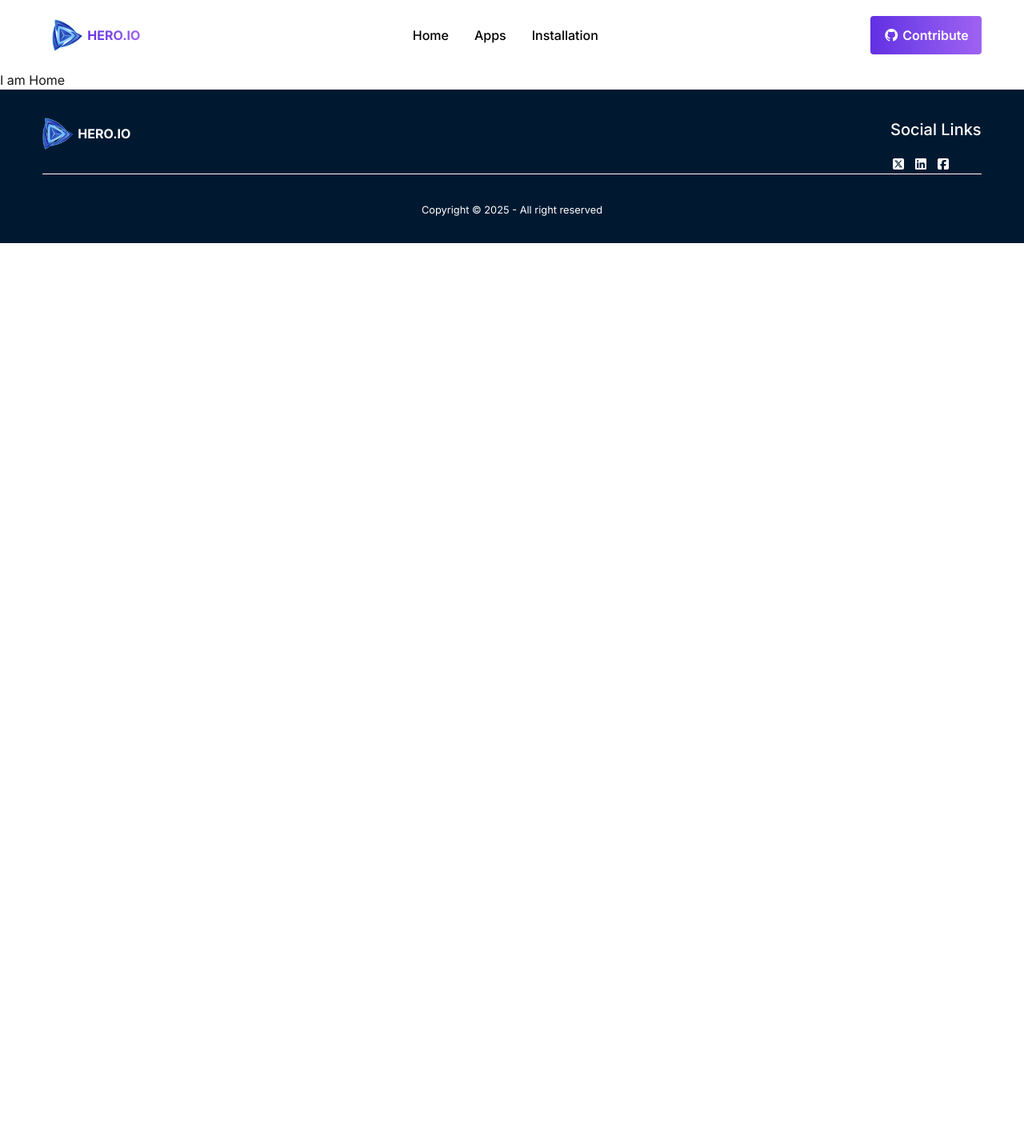
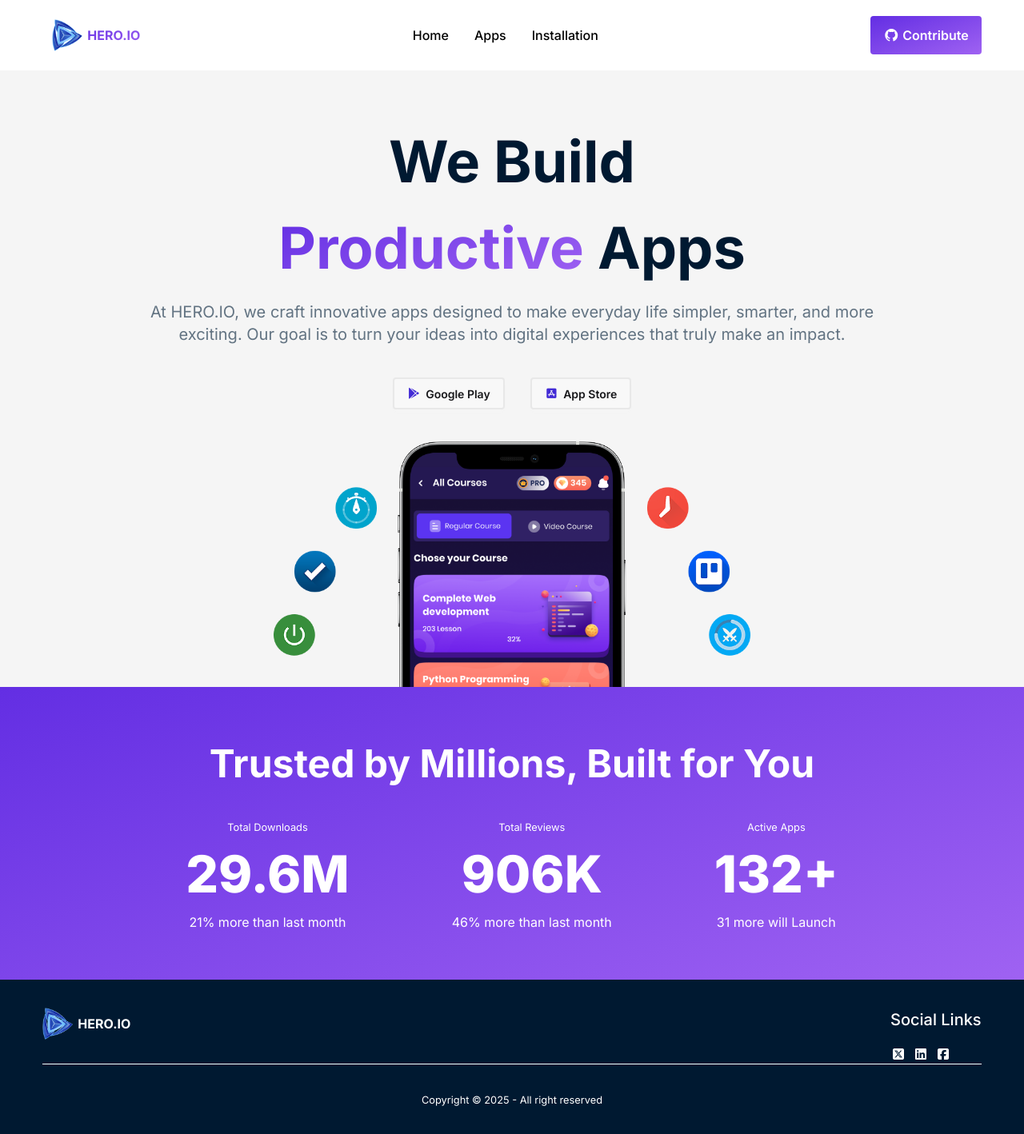
Before and after one commit to atikhassan64/atik-assignment-8, a React (Vite) app: page / in a window 1280 px wide. Shown: the whole page at 80% size. Before the commit the page ends 800 px from the top, so only its background shows below. Built offline with nearby package versions, Linux system fonts and the light colour scheme.

Commit message:
added the banner section

```diff
--- a/index.html
+++ b/index.html
@@ -2,7 +2,7 @@
 <html lang="en", data-theme="white">
   <head>
     <meta charset="UTF-8" />
-    <link rel="icon" type="image/svg+xml" href="/vite.svg" />
+    <link rel="icon" type="image/svg+xml" href="/src/assets/logo.png" />
     <meta name="viewport" content="width=device-width, initial-scale=1.0" />
     <link rel="stylesheet" href="https://cdnjs.cloudflare.com/ajax/libs/font-awesome/7.0.1/css/all.min.css" integrity="sha512-2SwdPD6INVrV/lHTZbO2nodKhrnDdJK9/kg2XD1r9uGqPo1cUbujc+IYdlYdEErWNu69gVcYgdxlmVmzTWnetw==" crossorigin="anonymous" referrerpolicy="no-referrer" />
     <title>atik-assignment-8</title>
--- /dev/null
+++ b/src/components/Banner/Banner.jsx
@@ -0,0 +1,31 @@
+import React from 'react';
+import heroImg from '../../assets/hero.png'
+import { Link } from 'react-router';
+
+const Banner = () => {
+    return (
+        <div className=' px-[10%] pt-[60px] max-w-11/12 mx-auto'>
+            <div>
+                <h2 className=' text-center font-bold text-[30px] md:text-[72px] text-[#001931]  '>We Build <br /> <span className='bg-[linear-gradient(160deg,#632EE3,#9F62F2)] bg-clip-text text-transparent '>Productive</span> Apps</h2>
+
+
+                <p className='text-[16px] md:text-xl text-[#627382] text-center mt-3'>At HERO.IO, we craft innovative apps designed to make everyday life simpler, smarter, and more exciting. Our goal is to turn your ideas into digital experiences that truly make an impact.</p>
+            </div>
+            <div className='flex justify-center items-center my-10 '>
+                <div className='flex flex-col md:flex-row justify-center items-center gap-4'>
+                    <div className=''>
+                        <Link to='https://play.google.com/store/games?hl=en' target='-blank'><button className='btn  border-2 mr-4 '><i class="fa-brands text-primary fa-google-play "></i> Google Play</button></Link>
+                    </div>
+                    <div className=''>
+                        <Link to='https://www.apple.com/app-store/' target='-blank'><button className='btn border-2 '><i class="fa-brands text-primary fa-app-store-ios"></i>App Store</button></Link>
+                    </div>
+                </div>
+            </div>
+            <div>
+                <img src={heroImg} alt="Hero Image" className='mx-auto w-[90%] md:w-[65%] ' />
+            </div>
+        </div>
+    );
+};
+
+export default Banner;
--- a/src/components/Header/Header.jsx
+++ b/src/components/Header/Header.jsx
@@ -31,14 +31,14 @@ const Header = () => {
 
                 <div className='flex items-center gap-1 ml-3'>
                     <img src={logo} alt="" className='w-10 h-10' />
-                    <h2 className='font-bold bg-gradient-to-r from-[#632EE3] to-[#9F62F2] bg-clip-text text-transparent  '>HERO.IO</h2>
+                    <h2 className='font-bold bg-[linear-gradient(160deg,#632EE3,#9F62F2)] bg-clip-text text-transparent  '>HERO.IO</h2>
                 </div>
 
             </div>
             <div className='hidden md:flex '>
                 {links}
             </div>
-            <div className=' bg-gradient-to-r from-[#632EE3] to-[#9F62F2] px-4 py-3 rounded-[4px]  '>
+            <div className=' bg-[linear-gradient(160deg,#632EE3,#9F62F2)] px-4 py-3 rounded-[4px]  '>
                 <Link to="https://github.com/atikhassan64/atik-assignment-8.git" target='-blank'><button className='font-semibold text-white cursor-pointer '><i className="fa-brands fa-github"></i> Contribute</button></Link>
             </div>
         </div>
--- /dev/null
+++ b/src/components/Testimonial/Testimonial.jsx
@@ -0,0 +1,32 @@
+import React from 'react';
+
+const Testimonial = () => {
+    return (
+        <div className=' bg-[linear-gradient(160deg,#632EE3,#9F62F2)] '>
+            <div className='max-w-11/12 mx-auto py-[60px]'>
+                <div>
+                    <h2 className=' font-bold text-[30px] md:text-[48px] text-white text-center '>Trusted by Millions, Built for You</h2>
+                </div>
+                <div className='flex md:flex-row flex-col justify-center gap-10 md:gap-32 items-center mt-[30px]'>
+                    <div>
+                        <p className='text-center text-white '><small>Total Downloads</small></p>
+                        <h2 className='text-center text-white font-extrabold text-[64px] '>29.6M</h2>
+                        <p className='text-center text-white '>21% more than last month</p>
+                    </div>
+                    <div>
+                        <p className='text-center text-white '><small>Total Reviews</small></p>
+                        <h2 className='text-center text-white font-extrabold text-[64px] '>906K</h2>
+                        <p className='text-center text-white '>46% more than last month</p>
+                    </div>
+                    <div>
+                        <p className='text-center text-white '><small>Active Apps</small></p>
+                        <h2 className='text-center text-white font-extrabold text-[64px] '>132+</h2>
+                        <p className='text-center text-white '>31 more will Launch</p>
+                    </div>
+                </div>
+            </div>
+        </div>
+    );
+};
+
+export default Testimonial;
--- a/src/pages/Home/Home.jsx
+++ b/src/pages/Home/Home.jsx
@@ -1,9 +1,14 @@
 import React from 'react';
+import Banner from '../../components/Banner/Banner';
+import Testimonial from '../../components/Testimonial/Testimonial';
 
 const Home = () => {
     return (
-        <div>
-            <h2>I am Home</h2>
+        <div className='bg-[#F5F5F5]'>
+            <div>
+                <Banner/>
+                <Testimonial/>
+            </div>
         </div>
     );
 };
```
